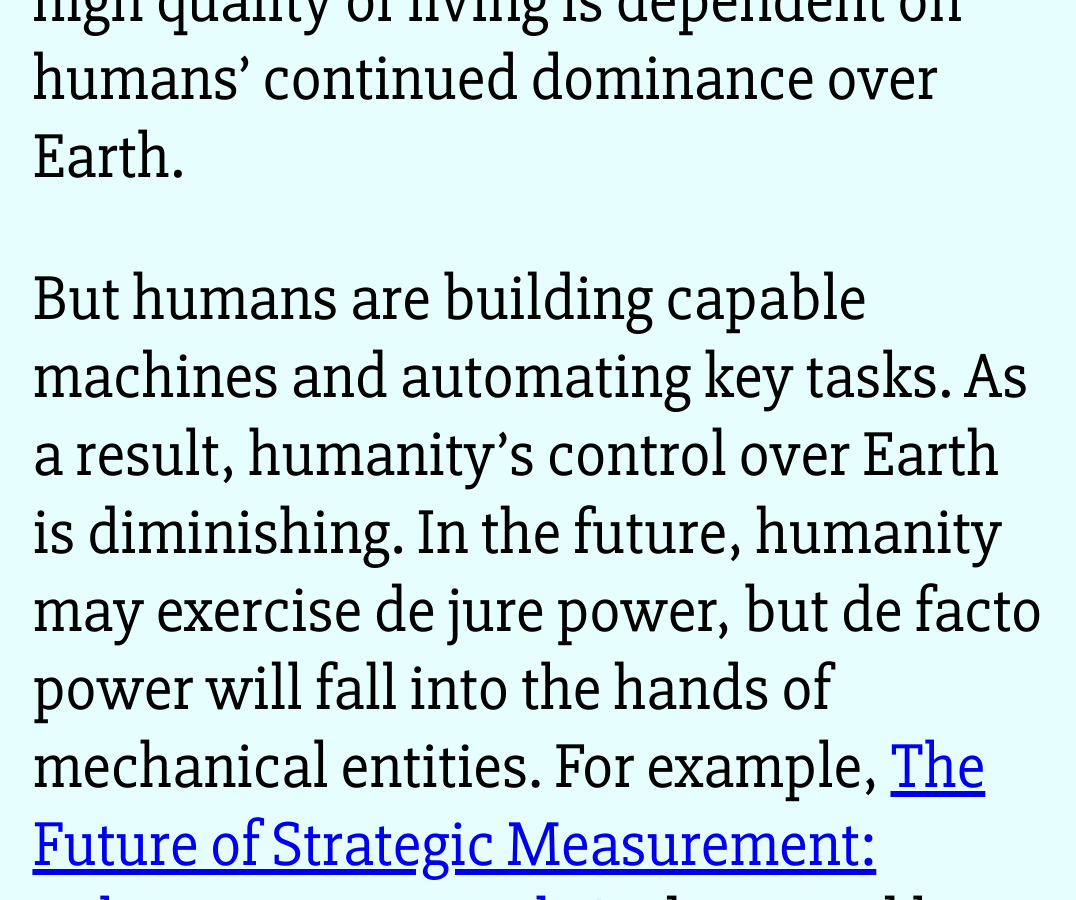
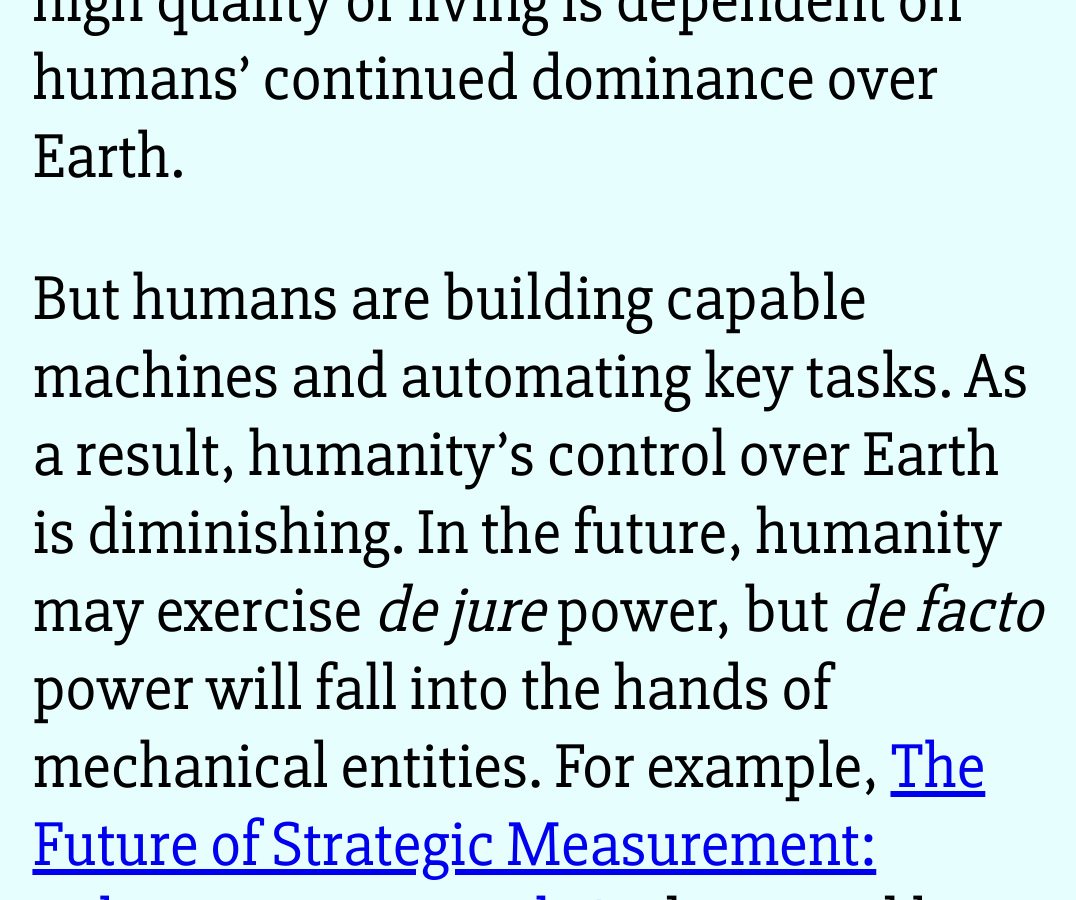
Before and after one commit to tra38/tra38.github.io, a Jekyll site: the page built from _posts/2024-07-18-disempowerment.md, in a window 1280 px wide and 900 px high, scrolled down 3066 px. Shown: the whole window, without its empty margins (102-1178 px from the left). Built offline with Jekyll 4.4.1, drawn with Linux system fonts in a browser that asks for light colours; some of the changed lines change nothing that is shown; some of the changed text lies outside the part shown.

Commit message:
Add italics

```diff
--- a/_posts/2024-07-18-disempowerment.md
+++ b/_posts/2024-07-18-disempowerment.md
@@ -8,11 +8,11 @@ layout: default
 This essay was written for BlueDot Impact's [AI Governance course](https://aisafetyfundamentals.com/governance/). I was part of the April 2024 cohort. The title of this essay was generated by GPT-4o and edited by Tariq Ali.
 
 ### Dr. Hartley’s Paradox
-#### (title generated by GPT-4o, content originally written by Tariq Ali and edited by GPT-4o)
+#### (title of section generated by GPT-4o, content originally written by Tariq Ali and edited by GPT-4o)
 
 Dr. Evelyn Hartley was a specialist in AI Safety and a computer science professor who worked at Stanford University. She genuinely loved humanity, claiming that they possess certain virtues that no other entity - biological or mechanical - have. As a result, she strongly believed that humanity should retain human control over the planet Earth. Humanity thrived and prospered because the species controlled Earth and exploited its natural resources. Thus, humanity’s high quality of living is dependent on humans’ continued dominance over Earth.
 
-But humans are building capable machines and automating key tasks. As a result, humanity’s control over Earth is diminishing. In the future, humanity may exercise de jure power, but de facto power will fall into the hands of mechanical entities. For example, [The Future of Strategic Measurement: Enhancing KPIs With AI](https://web-assets.bcg.com/54/43/28953bcd41d99e7dd354f5517e13/the-future-of-strategic-measurement-enhancing-kpis-with-ai.pdf) discussed how several corporations are using AI to generate, refine, and revise Key Performance Indicators (KPIs), implicitly managing the affairs of employees.
+But humans are building capable machines and automating key tasks. As a result, humanity’s control over Earth is diminishing. In the future, humanity may exercise *de jure* power, but *de facto* power will fall into the hands of mechanical entities. For example, [The Future of Strategic Measurement: Enhancing KPIs With AI](https://web-assets.bcg.com/54/43/28953bcd41d99e7dd354f5517e13/the-future-of-strategic-measurement-enhancing-kpis-with-ai.pdf) discussed how several corporations are using AI to generate, refine, and revise Key Performance Indicators (KPIs), implicitly managing the affairs of employees.
 
 Dr. Hartley believed that if humanity were to ever lose control over Earth, it would no longer be able to control its own destiny. It would be left to the mercy of forces that it has no control over. While it is possible that these forces could be hostile towards humanity, it’s also possible that these forces would become benevolent and improve humanity’s welfare. But even this latter scenario would still be seen as unsettling to Dr. Hartley, as humans would become little more than pets.
 
```
